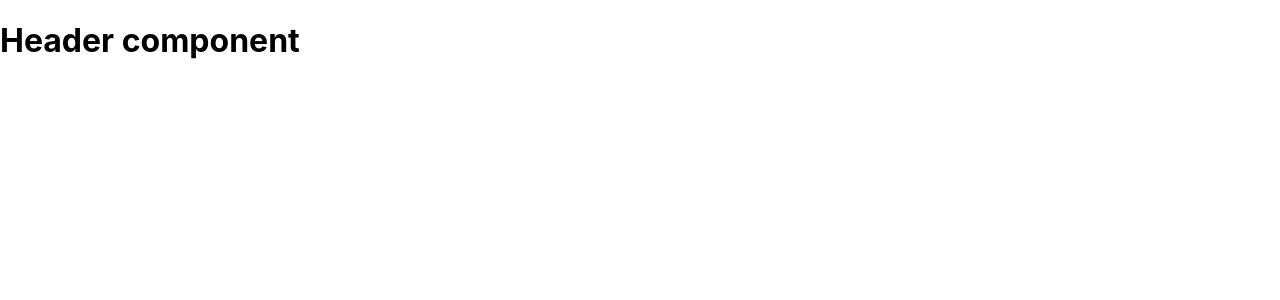
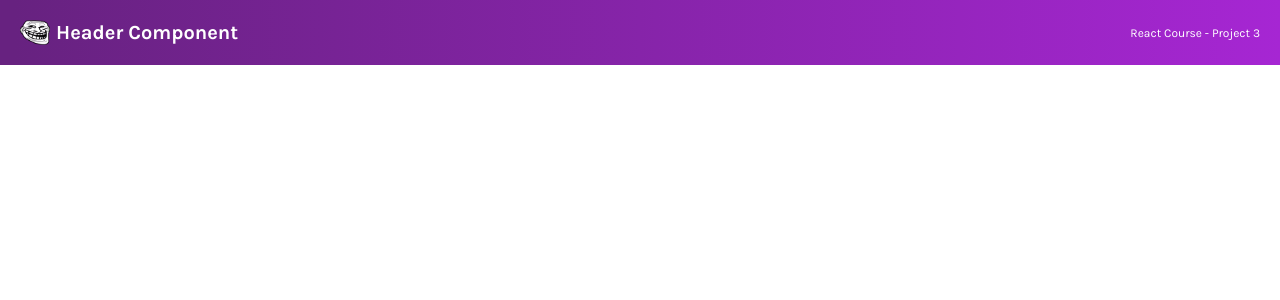
Before and after one commit to gastighost/meme-generator, a React (Create React App) app: page / in a window 1280 px wide. Shown: the top 300 px of the page. Built offline with nearby package versions, Linux system fonts and the light colour scheme.

Commit message:
completed css for navbar

```diff
--- a/src/components/Header.js
+++ b/src/components/Header.js
@@ -1,5 +1,15 @@
 function Header() {
-  return <h1>Header component</h1>;
+  return (
+    <header className="header">
+      <img
+        className="header--image"
+        src={require("../images/troll-face.png")}
+        alt="troll face"
+      />
+      <h2 className="header--title">Header Component</h2>
+      <h4 className="header--project">React Course - Project 3</h4>
+    </header>
+  );
 }
 
 export default Header;
--- a/src/index.css
+++ b/src/index.css
@@ -1,13 +1,34 @@
-body {
-  margin: 0;
-  font-family: -apple-system, BlinkMacSystemFont, 'Segoe UI', 'Roboto', 'Oxygen',
-    'Ubuntu', 'Cantarell', 'Fira Sans', 'Droid Sans', 'Helvetica Neue',
-    sans-serif;
-  -webkit-font-smoothing: antialiased;
-  -moz-osx-font-smoothing: grayscale;
+@import url('https://fonts.googleapis.com/css2?family=Karla:wght@400;600;700&display=swap');
+
+* {
+  box-sizing: border-box;
 }
 
-code {
-  font-family: source-code-pro, Menlo, Monaco, Consolas, 'Courier New',
-    monospace;
+body {
+  font-family: 'Karla', sans-serif;
+  margin: 0;
 }
+
+.header {
+  display: flex;
+  align-items: center;
+  height: 65px;
+  background: linear-gradient(90deg, #672280 1.18%, #A626D3 100%);
+  color: white;
+  padding: 20px;
+}
+
+.header--image {
+height: 100%;
+margin-right: 6px;
+}
+
+.header--title {
+  font-size: 1.25rem;
+  margin-right: auto;
+}
+
+.header--project {
+  font-size: 0.75rem;
+  font-weight: 500;
+}
```
Also changed, not shown: src/images/troll-face.png (added).
